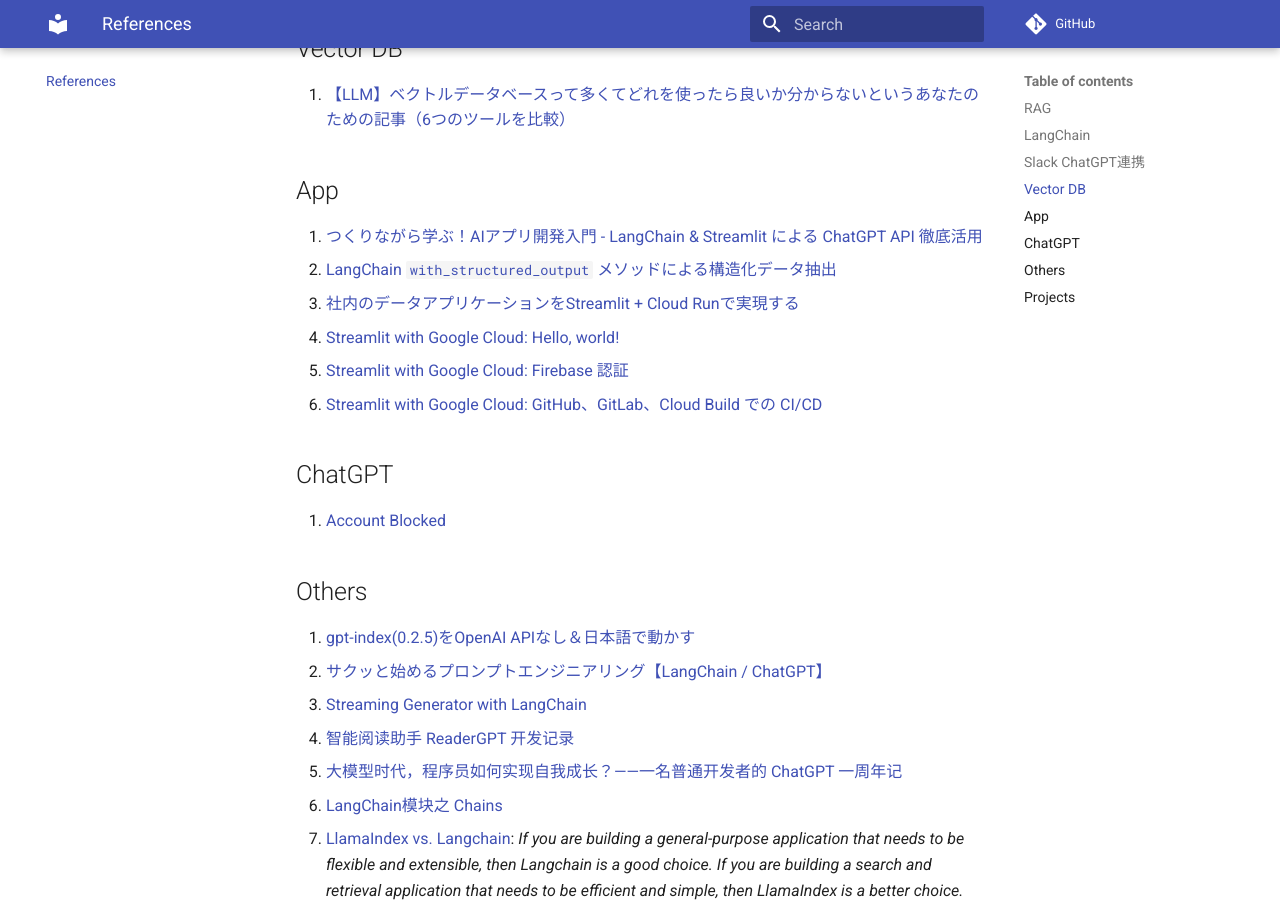
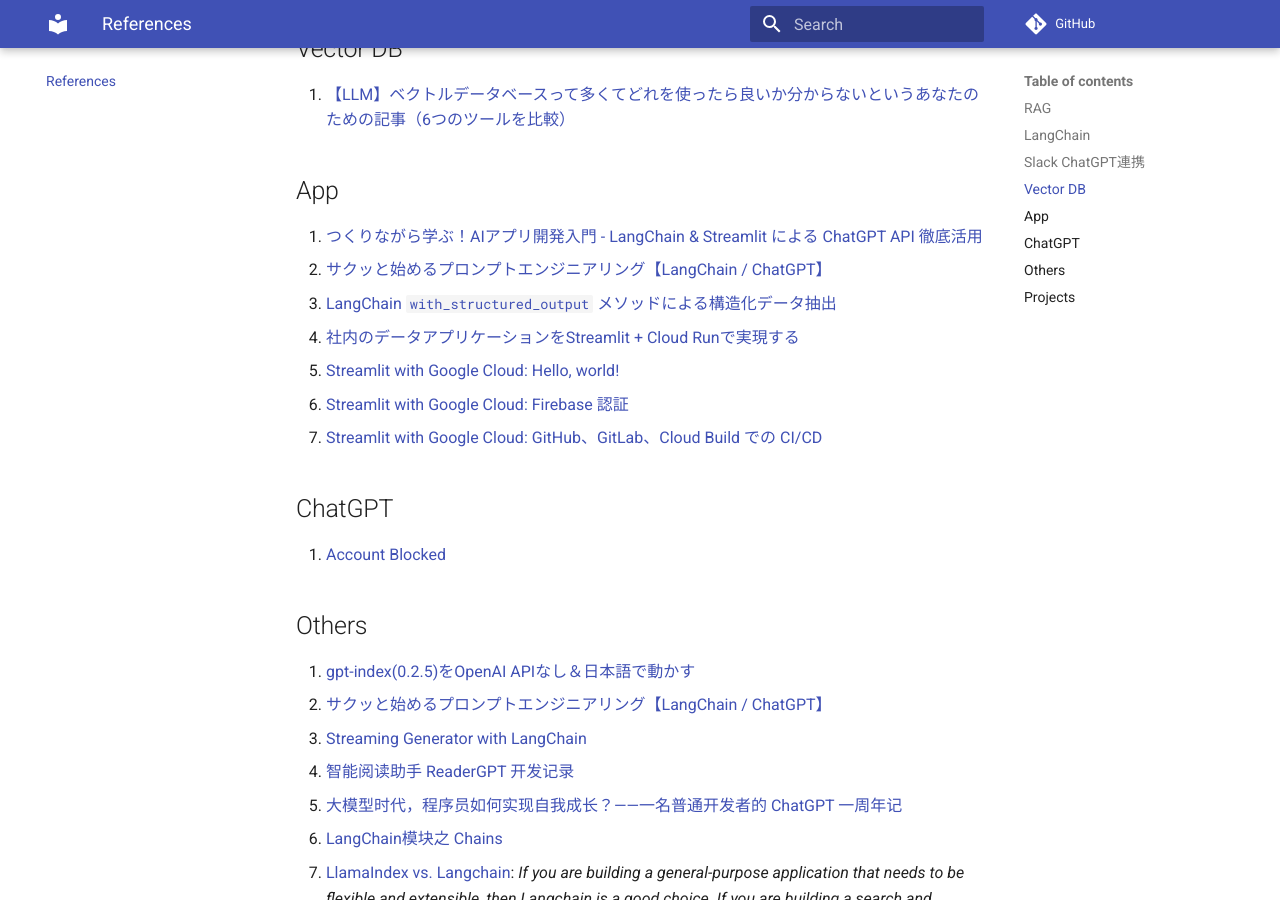
Before and after one commit to nakamasato/gpt-training, an MkDocs documentation site: the page built from docs/references.md, in a window 1280 px wide and 900 px high, scrolled down 1673 px. Built offline with MkDocs 1.6.1 and Material for MkDocs 9.7.7, drawn with Linux system fonts in a browser that asks for light colours; comment, search, counter and statistics services are not loaded.

Commit message:
Update references.md (#360)

```diff
--- a/docs/references.md
+++ b/docs/references.md
@@ -50,6 +50,7 @@
 ## App
 
 1. [つくりながら学ぶ！AIアプリ開発入門 - LangChain & Streamlit による ChatGPT API 徹底活用](https://zenn.dev/ml_bear/books/d1f060a3f166a5)
+1. [サクッと始めるプロンプトエンジニアリング【LangChain / ChatGPT】](https://zenn.dev/umi_mori/books/prompt-engineer)
 1. [LangChain `with_structured_output` メソッドによる構造化データ抽出](https://zenn.dev/ml_bear/articles/cb07549ec52175)
 1. [社内のデータアプリケーションをStreamlit + Cloud Runで実現する](https://zenn.dev/atamaplus/articles/6fbbd3362fbc66)
 1. [Streamlit with Google Cloud: Hello, world!](https://zenn.dev/google_cloud_jp/articles/streamlit-01-hello)
```
